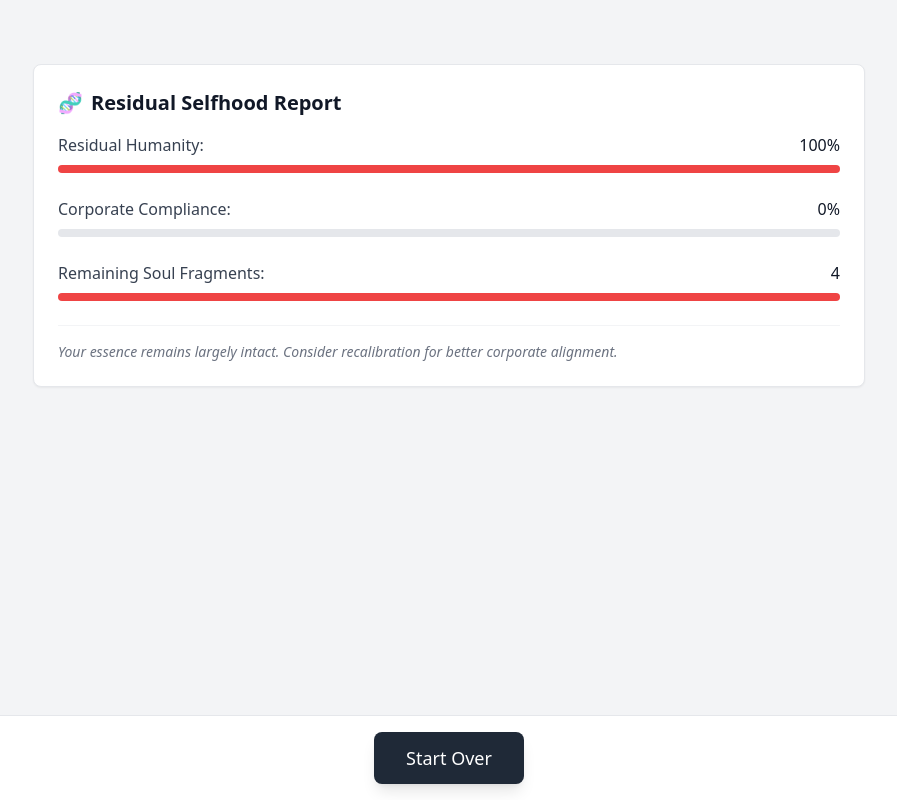
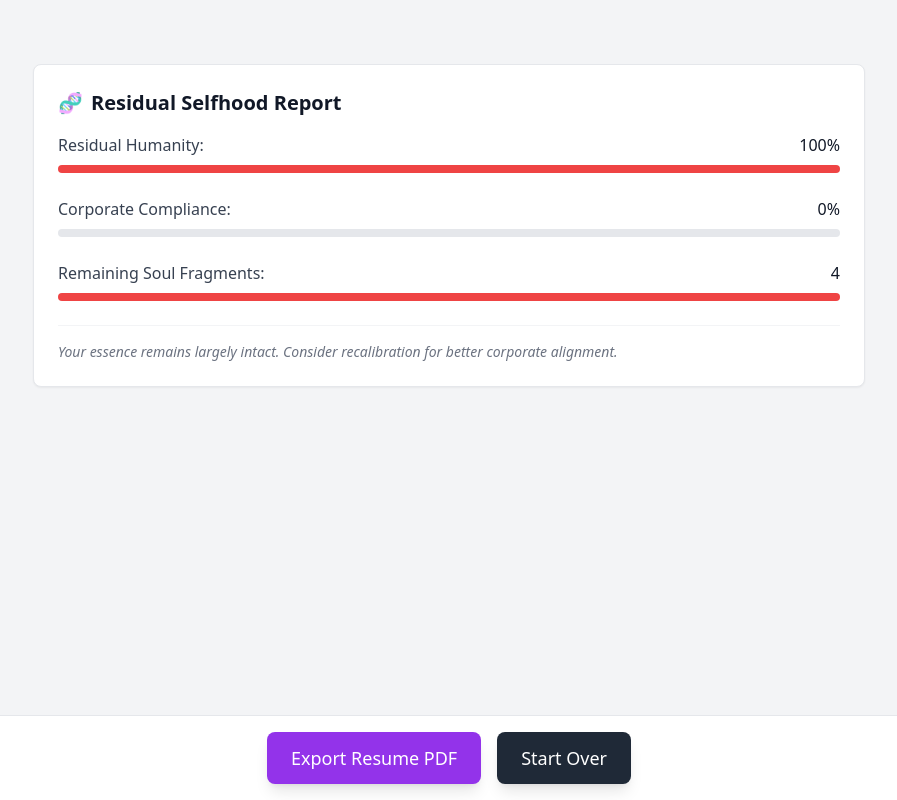
Before and after one commit to aadjones/resume, a Next.js app: page /wizard/report in a window 1280 px wide. Shown: the whole page, without its empty margins (191-1088 px from the left). Built offline with nearby package versions, Linux system fonts and the light colour scheme.

Commit message:
feat: add PDF export on residual report page

```diff
--- a/app/wizard/report/page.tsx
+++ b/app/wizard/report/page.tsx
@@ -3,10 +3,26 @@
 import { useRouter } from "next/navigation";
 import { useWizard } from "../../context/WizardContext";
 import ResidualSelfhoodReport from "../../components/ResidualSelfhoodReport";
+import FinalPreview from "../../components/FinalPreview";
 
 export default function ReportPage() {
   const router = useRouter();
   const { distortionIndex, resetWizard } = useWizard();
+
+  const handleExportPdf = async () => {
+    const element = document.getElementById("resume-preview-content");
+    if (!element) return;
+    const html2pdf = (await import("html2pdf.js")).default;
+    await html2pdf()
+      .set({
+        margin: 0,
+        filename: "survival_resume.pdf",
+        html2canvas: { scale: 2 },
+        jsPDF: { unit: "in", format: "letter", orientation: "portrait" },
+      })
+      .from(element)
+      .save();
+  };
 
   const handleStartOver = () => {
     resetWizard();
@@ -19,14 +35,24 @@ export default function ReportPage() {
       <div className="flex-1 overflow-y-auto pb-24">
         <div className="max-w-4xl mx-auto my-8 p-8">
           <ResidualSelfhoodReport distortionIndex={distortionIndex} />
+          {/* Hidden resume preview for PDF export */}
+          <div className="absolute -left-[9999px]">
+            <FinalPreview />
+          </div>
         </div>
       </div>
 
       {/* Fixed footer */}
-      <div className="fixed bottom-0 left-0 w-full bg-white dark:bg-gray-900 border-t p-4 flex justify-center items-center">
+      <div className="fixed bottom-0 left-0 w-full bg-white dark:bg-gray-900 border-t p-4 flex gap-4 justify-center items-center">
+        <button
+          onClick={handleExportPdf}
+          className="px-6 py-3 bg-purple-600 text-white rounded-lg hover:bg-purple-700 font-medium text-lg shadow-lg transform transition hover:scale-105"
+        >
+          Export Resume PDF
+        </button>
         <button
           onClick={handleStartOver}
-          className="px-8 py-3 bg-gray-800 text-white rounded-lg hover:bg-gray-700 font-medium text-lg shadow-lg transform transition hover:scale-105"
+          className="px-6 py-3 bg-gray-800 text-white rounded-lg hover:bg-gray-700 font-medium text-lg shadow-lg transform transition hover:scale-105"
         >
           Start Over
         </button>
```
